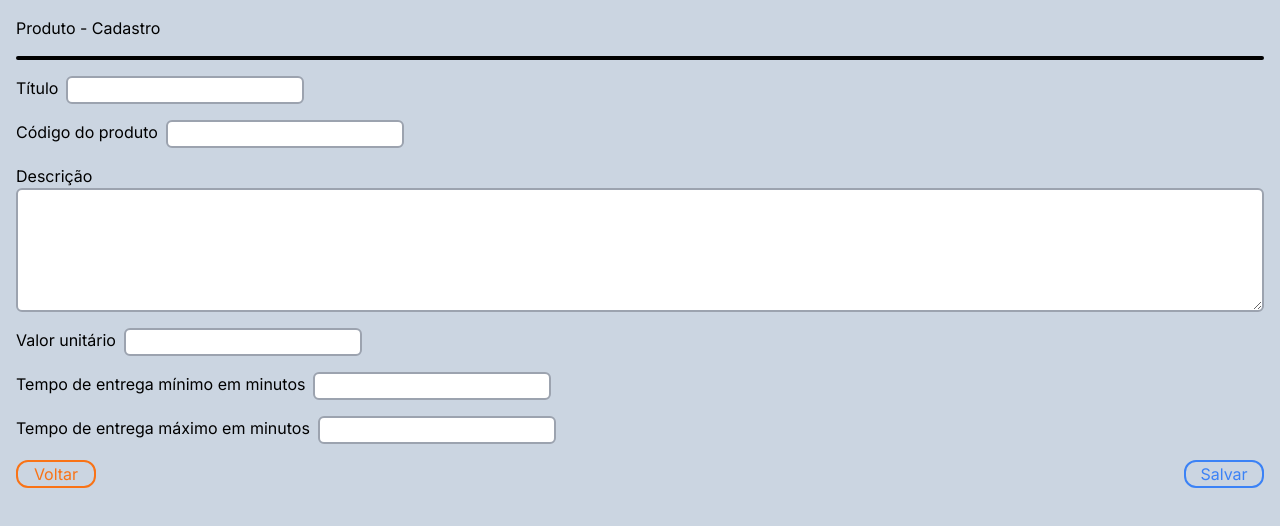
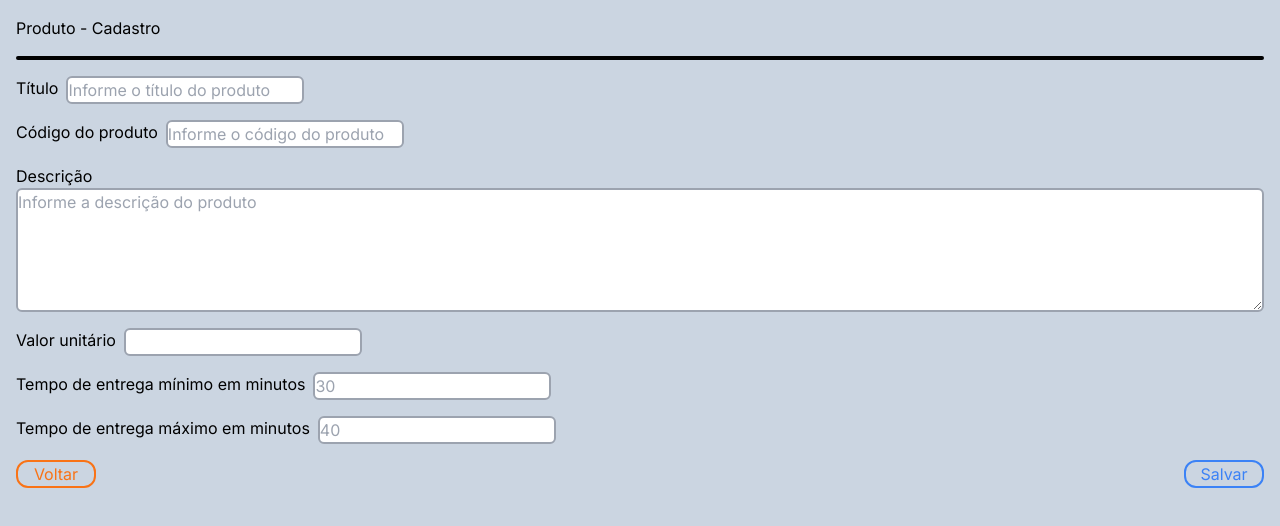
Before and after one commit to giovaniflp/Equipe02-FrontEndWeb-NextJs, a Next.js app: page /cadastroProduto in a window 1280 px wide. Shown: the top 526 px of the page. Built offline with nearby package versions, Linux system fonts and the light colour scheme.

Commit message:
Adição dos placeholders e adição do seletor dos UFs

```diff
--- a/src/app/cadastroEntregador/page.tsx
+++ b/src/app/cadastroEntregador/page.tsx
@@ -1,6 +1,7 @@
 import Link from "next/link";
 import FormInput from "../components/FormInput";
 import FormRadio from "../components/FormRadio";
+import FormSelect from "../components/FormSelect";
 
 export default function cadastroEntregador(){
     return(
@@ -22,7 +23,7 @@ export default function cadastroEntregador(){
             <FormInput type="text" title="Bairro"/>
             <FormInput type="text" title="Cidade"/>
             <FormInput type="number" title="CEP"/>
-            <FormInput type="text" title="UF"/>
+            <FormSelect></FormSelect>
             <FormInput type="text" title="Complemento"/>
             <FormRadio></FormRadio>
             <div className="flex justify-between">
--- a/src/app/cadastroProduto/page.tsx
+++ b/src/app/cadastroProduto/page.tsx
@@ -8,15 +8,15 @@ export default function cadastroProduto(){
                 <h1>Produto - Cadastro</h1>
             </header>
             <hr className="border-black rounded-xl border-2"/>
-            <FormInput type="text" title="Título"/>
-            <FormInput type="number" title="Código do produto"/>
+            <FormInput type="text" title="Título" placeholder="Informe o título do produto"/>
+            <FormInput type="number" title="Código do produto" placeholder="Informe o código do produto"/>
             <div className="flex flex-col ">
                 <label htmlFor="">Descrição</label>
-                <textarea className="border-2 border-gray-400 rounded-md" name="" id="" cols={30} rows={5}></textarea>
+                <textarea className="border-2 border-gray-400 rounded-md" name="" id="" cols={30} rows={5} placeholder="Informe a descrição do produto"></textarea>
             </div>
             <FormInput type="number" title="Valor unitário"/>
-            <FormInput type="number" title="Tempo de entrega mínimo em minutos"/>
-            <FormInput type="number" title="Tempo de entrega máximo em minutos"/>
+            <FormInput type="number" title="Tempo de entrega mínimo em minutos" placeholder="30"/>
+            <FormInput type="number" title="Tempo de entrega máximo em minutos" placeholder="40"/>
             <div className="flex justify-between">
                 <Link className="border-orange-500 border-2 w-20 text-orange-500 text-center rounded-xl" href={"/"}>Voltar</Link>
                 <button className="border-blue-500 border-2 w-20 text-blue-500 text-cente rounded-xl" type="submit">Salvar</button>
--- a/src/app/components/FormInput.tsx
+++ b/src/app/components/FormInput.tsx
@@ -1,8 +1,8 @@
-export default function FormInput({type, title}: {type:string, title: string}){
+export default function FormInput({type, title, placeholder}: {type:string, title: string, placeholder?: string}){
     return(
         <div className="flex gap-2">
             <label>{title}</label>
-            <input className="border-2 border-gray-400 rounded-md" type={type} />
+            <input className="border-2 border-gray-400 rounded-md" type={type} placeholder={placeholder} />
         </div>
     )
 }
--- /dev/null
+++ b/src/app/components/FormSelect.tsx
@@ -0,0 +1,20 @@
+export default function FormSelect(){
+
+    const estados = [
+        "PE", "PB", "CE", "RN", "AL", "SE", "BA", "MA", "PI", "TO", "PA", "AP", "RR", "AM", "AC", "RO", "MT", "MS", "GO", "DF", "SP", "RJ", "ES", "MG", "PR", "SC", "RS"
+    ]
+
+    estados.sort()
+
+    return(
+        <div className="flex gap-2">
+            <label>UF</label>
+            <select className="border-2 border-gray-400 rounded-md">
+                <option value="">Selecione</option>
+                {estados.map((estado, index) => {
+                    return <option key={index} value={estado}>{estado}</option>
+                })}
+            </select>
+        </div>
+    )
+}
```
